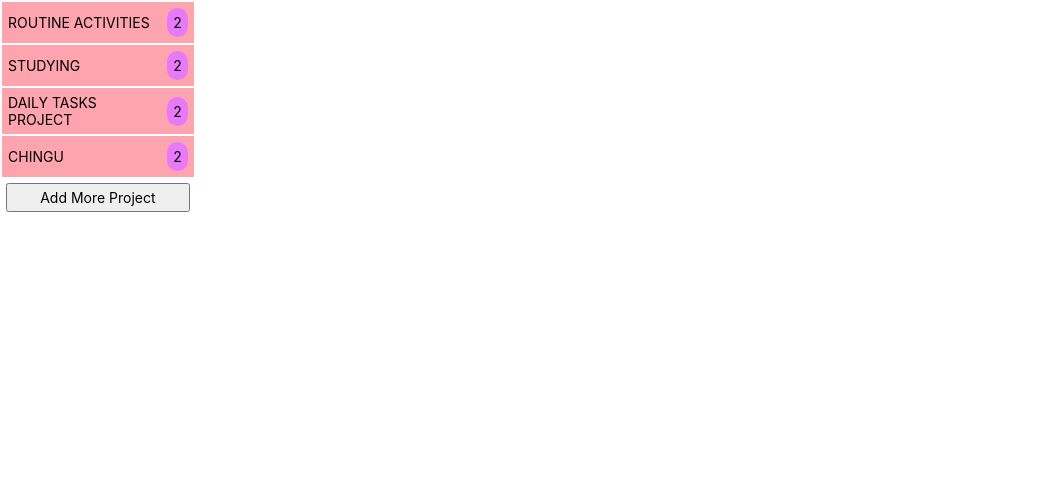
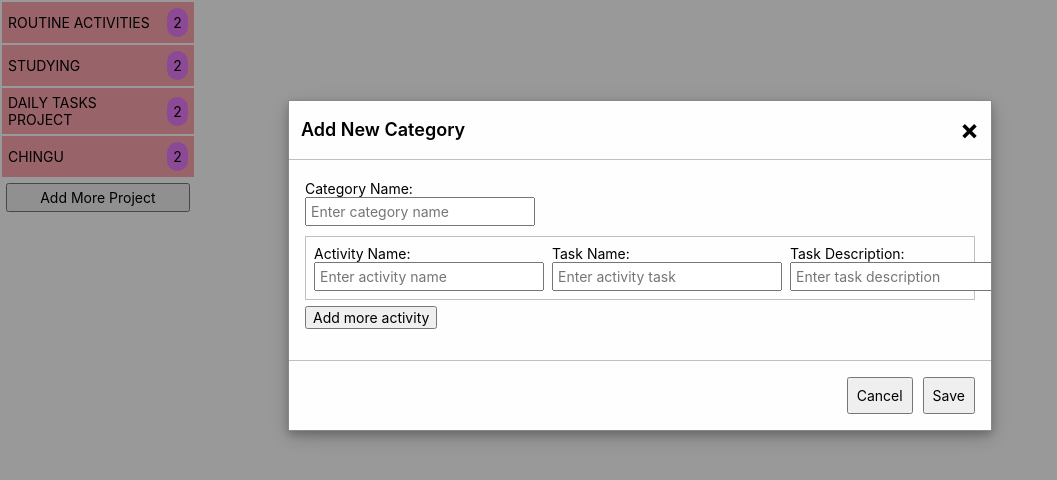
Before and after one commit to chingu-voyages/v47-tier2-team-12, a React (Vite) app: page / in a window 1280 px wide. Both pictures are taken after a click on the button "Add More Project". Shown: the top 480 px of the page, without its empty margins (0-1057 px from the left). Built offline with nearby package versions, Linux system fonts and the light colour scheme.

Commit message:
add new category feature added

```diff
--- a/package.json
+++ b/package.json
@@ -13,6 +13,7 @@
     "axios": "^1.6.5",
     "react": "^18.2.0",
     "react-dom": "^18.2.0",
+    "react-feather": "^2.0.10",
     "react-router": "^6.21.3",
     "react-router-dom": "^6.21.3"
   },
--- a/src/components/Context/Context.jsx
+++ b/src/components/Context/Context.jsx
@@ -1,9 +1,21 @@
 import React, { createContext, useState } from "react";
+import todo_global_data from "../Data/Data";
 export const Todo_context = createContext(null);
 const Context = (props) => {
+  const [globalData, setGlobalData] = useState(todo_global_data);
   const [projectData, setProjectData] = useState([]);
+  const [showModal, setShowModal] = useState(false);
   return (
-    <Todo_context.Provider value={{ projectData, setProjectData }}>
+    <Todo_context.Provider
+      value={{
+        projectData,
+        setProjectData,
+        showModal,
+        setShowModal,
+        globalData,
+        setGlobalData,
+      }}
+    >
       {props.children}
     </Todo_context.Provider>
   );
--- a/src/components/Dashboard/Dashboard.jsx
+++ b/src/components/Dashboard/Dashboard.jsx
@@ -3,7 +3,7 @@ import { Todo_context } from "../Context/Context";
 
 const Dashboard = () => {
   const { projectData, setProjectData } = useContext(Todo_context);
-  console.log(projectData, "project");
+  // console.log(projectData, "project");
   return (
     <div className="w-full">
       {projectData?.activityTypes?.map((item, ind) => {
--- a/src/components/Sidebar/Sidebar.css
+++ b/src/components/Sidebar/Sidebar.css
@@ -10,3 +10,6 @@
 .selected {
     background-color: rgb(192 132 252);
 }
+.activity-card {
+    border: 1px solid silver;
+}
--- a/src/components/Sidebar/Sidebar.jsx
+++ b/src/components/Sidebar/Sidebar.jsx
@@ -1,20 +1,74 @@
 import React, { useContext, useState } from "react";
-import todo_global_data from "../Data/Data";
+import { Todo_context } from "../Context/Context";
+import Modal from "../../utilities/Modal/Modal";
 import "./Sidebar.css";
-import { Todo_context } from "../Context/Context";
+import { Trash2 } from "react-feather";
+
 const Sidebar = () => {
-  const { setProjectData } = useContext(Todo_context);
-  const [currentSelectedInd,setCurrentSelectedInd]=useState(null)
+  const { setProjectData, setShowModal, globalData, setGlobalData } =
+    useContext(Todo_context);
+  const [currentSelectedInd, setCurrentSelectedInd] = useState(null);
+  const [categoryName, setCategoryName] = useState("");
+  const [addNewActivity, setAddNewActivity] = useState([
+    {
+      activityName: "",
+      taskName: "",
+      taskDescription: "",
+    },
+  ]);
+  const handleInput = (event, type, ind) => {
+    const value = event.target.value;
+    const updatedActivities = [...addNewActivity];
+    updatedActivities[ind][type] = value;
+    setAddNewActivity(updatedActivities);
+  };
+  const handleActivitySave = () => {
+    const newData = addNewActivity.map((ele) => ({
+      activityName: ele.activityName,
+      Tasks: [
+        {
+          taskName: ele.taskName,
+          taskDescription: ele.taskDescription,
+          days: ["monday"],
+        },
+      ],
+    }));
+    const temp = {
+      categoryName: categoryName,
+      activityTypes: newData,
+    };
+    setGlobalData([...globalData, temp]);
+    setShowModal(false);
+  };
+  const handleAddNewActivity = () => {
+    setAddNewActivity([
+      ...addNewActivity,
+      {
+        activityName: "",
+        taskName: "",
+        taskDescription: "",
+      },
+    ]);
+  };
+  const handleDeleteRow = (index) => {
+    const res = addNewActivity.filter(
+      (ele,ind) => ind !== index
+    );
+    setAddNewActivity(res);
+  };
+
   return (
     <aside className="app-sidear flex flex-column gap-2 p-2">
-      {todo_global_data.map((ele, ind) => {
+      {globalData.map((ele, ind) => {
         return (
           <div
             key={ind}
-            className={`app-sidebar__item flex p-6 items-center justify-between gap-6 c-pointer ${currentSelectedInd === ind ? "selected":""}`}
-            onClick={()=>{
+            className={`app-sidebar__item flex p-6 items-center justify-between gap-6 c-pointer ${
+              currentSelectedInd === ind ? "selected" : ""
+            }`}
+            onClick={() => {
               setProjectData(ele);
-              setCurrentSelectedInd(ind)
+              setCurrentSelectedInd(ind);
             }}
           >
             <h3>{ele.categoryName}</h3>{" "}
@@ -25,10 +79,110 @@ const Sidebar = () => {
         );
       })}
       <div className="pt-2 m-4">
-        <button className="w-full p-4 c-pointer">Add More Project</button>
+        <button
+          className="w-full p-4 c-pointer"
+          onClick={() => setShowModal(true)}
+        >
+          Add More Project
+        </button>
       </div>
+      <Modal
+        title="Add New Category"
+        footer={
+          <>
+            <button
+              className="p-8 c-pointer"
+              onClick={() => setShowModal(false)}
+            >
+              Cancel
+            </button>
+            <button className="p-8 c-pointer" onClick={handleActivitySave}>
+              Save
+            </button>
+          </>
+        }
+        onClose={() => setShowModal(false)}
+      >
+        <div className="flex flex-column gap-2">
+          <div>
+            <label>Category Name:</label>
+            <br />
+            <input
+              type="text"
+              placeholder="Enter category name"
+              className="p-4"
+              value={categoryName}
+              onChange={(e) => setCategoryName(e.target.value)}
+            />
+          </div>
+          <div className="activity-card p-8 mt-8">
+            {addNewActivity.map((ele, ind) => {
+              return (
+                <div
+                  key={ind}
+                  className={`flex ${
+                    ind !== 0 ? "gap-20 items-end" : "justify-between"
+                  } `}
+                >
+                  <div className="flex gap-8 justify-between">
+                    <div>
+                      <label>Activity Name:</label>
+                      <br />
+                      <input
+                        type="text"
+                        placeholder="Enter activity name"
+                        className="p-4"
+                        value={addNewActivity.activityName}
+                        onChange={(e) => handleInput(e, "activityName", ind)}
+                      />
+                    </div>
+                    <div>
+                      <label>Task Name:</label>
+                      <br />
+                      <input
+                        type="text"
+                        placeholder="Enter activity task"
+                        className="p-4"
+                        value={addNewActivity.taskName}
+                        onChange={(e) => handleInput(e, "taskName", ind)}
+                      />
+                    </div>
+                    <div>
+                      <label>Task Description:</label>
+                      <br />
+                      <input
+                        type="text"
+                        placeholder="Enter task description"
+                        className="p-4"
+                        value={addNewActivity.taskDescription}
+                        onChange={(e) => handleInput(e, "taskDescription", ind)}
+                      />
+                    </div>
+                  </div>
+                  <span
+                    className="c-pointer"
+                    title="delete"
+                    onClick={() => handleDeleteRow(res)}
+                    style={{ display: ind === 0 ? "none" : "block" }}
+                  >
+                    <Trash2 size={20} color="red" />
+                  </span>
+                </div>
+              );
+            })}
+          </div>
+          <div className="flex pt-4">
+            {" "}
+            <button
+              className="c-pointer"
+              onClick={() => handleAddNewActivity()}
+            >
+              Add more activity
+            </button>
+          </div>
+        </div>
+      </Modal>
     </aside>
   );
 };
-
 export default Sidebar;
--- a/src/index.css
+++ b/src/index.css
@@ -72,6 +72,9 @@ ul li {
 .pt-28 {
   padding-top: 2.8rem;
 }
+.pt-40 {
+  padding-top: 4rem;
+}
 .pb-0 {
   padding-bottom: 0;
 }
@@ -96,6 +99,10 @@ ul li {
 .pb-28 {
   padding-bottom: 2.8rem;
 }
+.pb-40 {
+  padding-bottom: 4rem;
+}
+
 .p-0 {
   padding: 0;
 }
@@ -171,7 +178,9 @@ ul li {
 .mt-28 {
   margin-top: 2.8rem;
 }
-
+.mt-40 {
+  margin-top: 4rem;
+}
 .mb-0 {
   margin-bottom: 0;
 }
@@ -195,6 +204,9 @@ ul li {
 }
 .mb-28 {
   margin-bottom: 2.8rem;
+}
+.mb-40 {
+  margin-bottom: 4rem;
 }
 
 .m-0 {
@@ -274,9 +286,48 @@ ul li {
 .text-size-60 {
   font-size: 6rem;
 } /* 60px */
+.line-height-10 {
+  line-height: 1rem;
+}
+.line-height-12 {
+  line-height: 1.2rem;
+}
+.line-height-14 {
+  line-height: 1.4rem;
+}
+.line-height-16 {
+  line-height: 1.6rem;
+}
+.line-height-18 {
+  line-height: 1.8rem;
+}
+.line-height-20 {
+  line-height: 2rem;
+}
+.line-height-22 {
+  line-height: 2.2rem;
+}
+.line-height-24 {
+  line-height: 2.4rem;
+}
+.line-height-28 {
+  line-height: 2.8rem;
+}
+.line-height-32 {
+  line-height: 3.2rem;
+}
+.line-height-36 {
+  line-height: 3.6rem;
+}
+.line-height-40 {
+  line-height: 4rem;
+}
 /* Width and Height */
 .w-full {
   width: 100%;
+}
+.w-half {
+  width: 50%;
 }
 .h-full {
   height: 100%;
@@ -447,6 +498,9 @@ ul li {
 .flex-wrap {
   flex-wrap: wrap;
 }
+.direction-row-reverse {
+  flex-direction: row-reverse;
+}
 .c-pointer {
   cursor: pointer;
 }
--- /dev/null
+++ b/src/utilities/Modal/Modal.css
@@ -0,0 +1,84 @@
+.modal {
+  display: none;
+  position: fixed;
+  z-index: 1;
+  padding-top: 100px;
+  left: 0;
+  top: 0;
+  width: 100%;
+  height: 100%;
+  overflow: auto;
+  background-color: rgb(0, 0, 0);
+  background-color: rgba(0, 0, 0, 0.4);
+}
+
+/* Modal Content */
+.modal-content {
+  width: 55%;
+  position: relative;
+  background-color: #fefefe;
+  margin: auto;
+  padding: 0;
+  border: 1px solid #888;
+  box-shadow: 0 4px 8px 0 rgba(0, 0, 0, 0.2), 0 6px 20px 0 rgba(0, 0, 0, 0.19);
+  -webkit-animation-name: animatetop;
+  -webkit-animation-duration: 0.4s;
+  animation-name: animatetop;
+  animation-duration: 0.4s;
+}
+
+/* Add Animation */
+@-webkit-keyframes animatetop {
+  from {
+    top: -300px;
+    opacity: 0;
+  }
+  to {
+    top: 0;
+    opacity: 1;
+  }
+}
+
+@keyframes animatetop {
+  from {
+    top: -300px;
+    opacity: 0;
+  }
+  to {
+    top: 0;
+    opacity: 1;
+  }
+}
+
+/* The Close Button */
+.close {
+  color: #000;
+  float: right;
+  font-size: 28px;
+  font-weight: bold;
+}
+
+.close:hover,
+.close:focus {
+  color: #000;
+  text-decoration: none;
+}
+
+.modal-header {
+  padding: 2px 16px;
+  border-bottom: 1px solid silver;
+  /* color: white; */
+}
+
+.modal-body {
+  padding: 2px 16px;
+  height: 200px;
+  overflow-y: auto;
+}
+
+.modal-footer {
+  padding: 2px 16px;
+  border-top: 1px solid silver;
+  /* background-color: #5cb85c; */
+  /* color: white; */
+}
--- /dev/null
+++ b/src/utilities/Modal/Modal.jsx
@@ -0,0 +1,43 @@
+import React, { useContext, useEffect } from "react";
+import { Todo_context } from "../../components/Context/Context";
+import "./Modal.css";
+
+const Modal = (props) => {
+  const { showModal, setShowModal } = useContext(Todo_context);
+
+  const handleClickOutside = (event) => {
+    const modal = document.getElementById("myModal");
+    if (event.target == modal) {
+      setShowModal(false);
+    }
+  };
+
+  useEffect(() => {
+    window.addEventListener("click", handleClickOutside);
+    return () => window.removeEventListener("click", handleClickOutside);
+  }, []);
+  return (
+    <div
+      id="myModal"
+      className="modal"
+      style={{ display: showModal ? "block" : "none" }}
+    >
+      <div className="modal-content">
+        <div className="modal-header p-12 flex items-center justify-between direction-row-reverse">
+          <span className="close c-pointer" onClick={() => props.onClose()}>
+            &times;
+          </span>
+          <h2 className="font-weight-600 text-size-18 line-height-22">
+            {props.title}
+          </h2>
+        </div>
+        <div className="modal-body pt-20 pb-20">{props.children}</div>
+        <div className="modal-footer p-16 flex justify-end gap-10">
+          {props.footer}
+        </div>
+      </div>
+    </div>
+  );
+};
+
+export default Modal;
```
Also changed, not shown: 1 other file (tests, documents, lock files or other folders).
